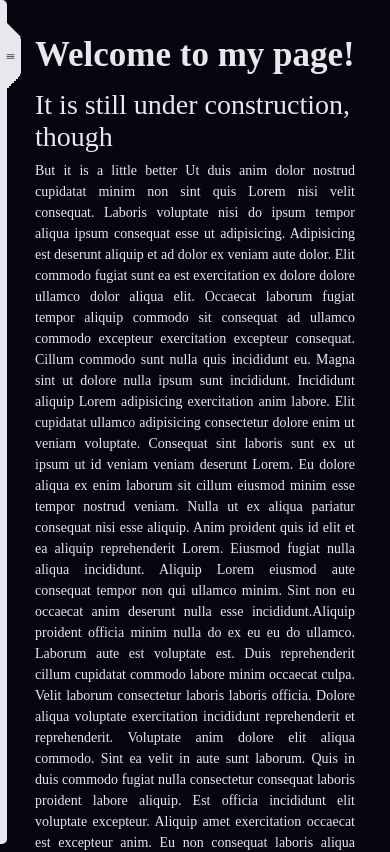
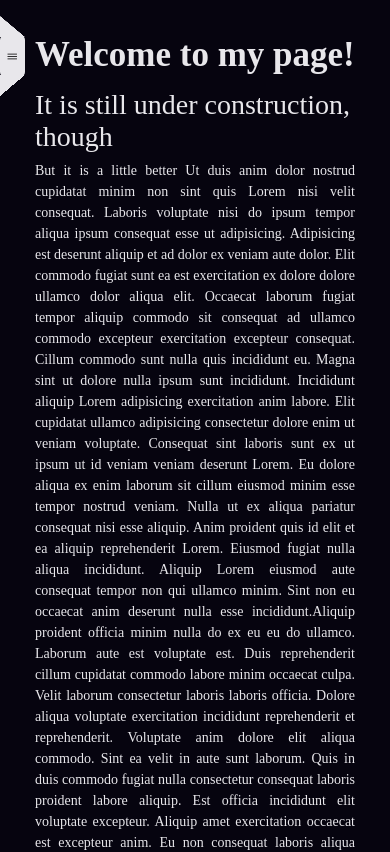
Before and after one commit to Arthur-phys/blog, a React (Vite) app: page / in a window 390 px wide. Shown: the top 852 px of the page. Built offline with nearby package versions, Linux system fonts and the light colour scheme; a web font is replaced by a local one.

Commit message:
* fix: improved sidebar size on mobile device

```diff
--- a/src/components/MenuIcon.css
+++ b/src/components/MenuIcon.css
@@ -6,8 +6,8 @@
 
 @media (max-width: 480px) {
     .menuicon-mobile {
-        padding: 0.8rem !important;
-        width: 3rem !important;
+        padding: 0.6rem !important;
+        width: 3.5rem !important;
         height: 3rem !important;
     }
 }
--- a/src/components/Sidebar.css
+++ b/src/components/Sidebar.css
@@ -1,6 +1,7 @@
 .sidebar {
     width: 25rem;
-    height: 100%;
+    top: 0;
+    bottom: 0;
     display: flex;
     position: fixed;
     z-index: 1;
@@ -97,24 +98,25 @@
 
     .mobile-icon::after {
         content: "";
-        width: 2rem;
-        height: 2rem;
+        width: 3.5rem;
+        height: 3rem;
         position: absolute;
-        top: -1.7rem;
-        left: 1rem;
+        top: -2.7rem;
+        left: 0rem;
         background: linear-gradient(to top right, var(--white) 49.5%, rgba(0, 0, 0, 0) 50.5%);
     }
     .mobile-icon::before {
         content: "";
-        width: 2rem;
-        height: 2rem;
+        width: 3.5rem;
+        height: 3rem;
         position: absolute;
-        bottom: -1.7rem;
-        left: 1rem;
+        bottom: -2.7rem;
+        left: 0rem;
         background: linear-gradient(to bottom right, var(--white) 50%, rgba(0, 0, 0, 0) 50%);
     }
+
     .mobile-sidebar {
-    width: 21rem !important;
+    width: 20rem !important;
     height: 100%;
     }
 }
```
